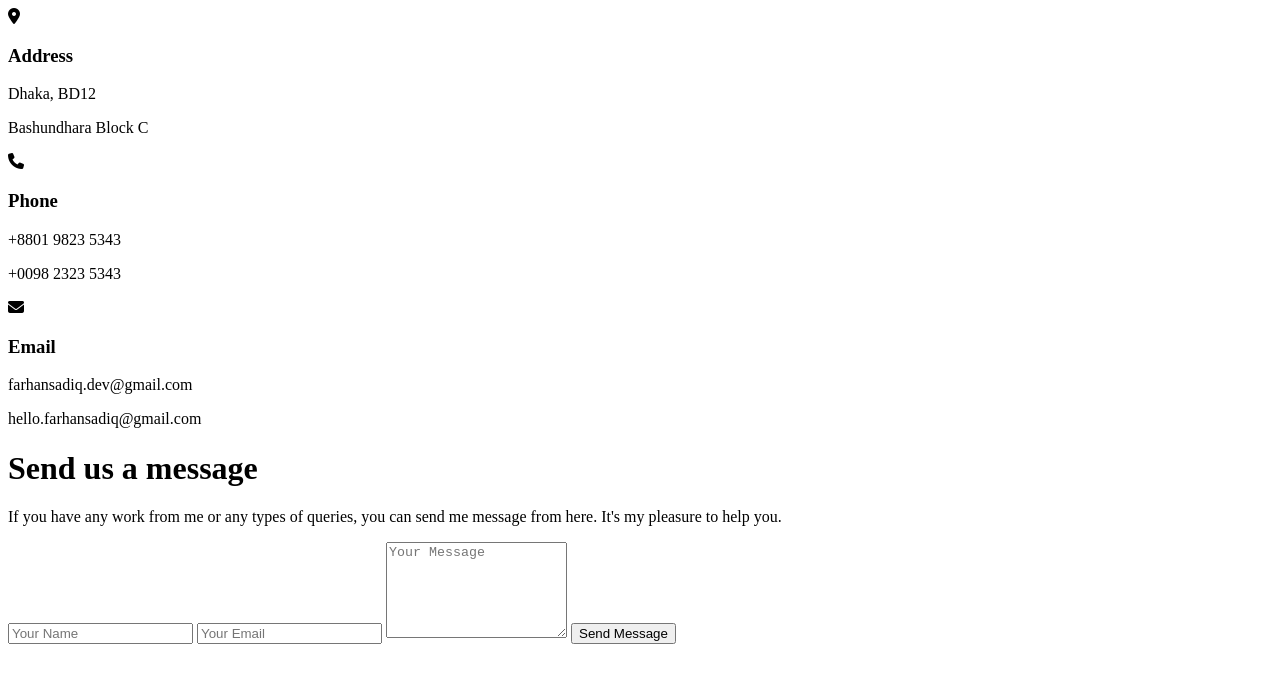
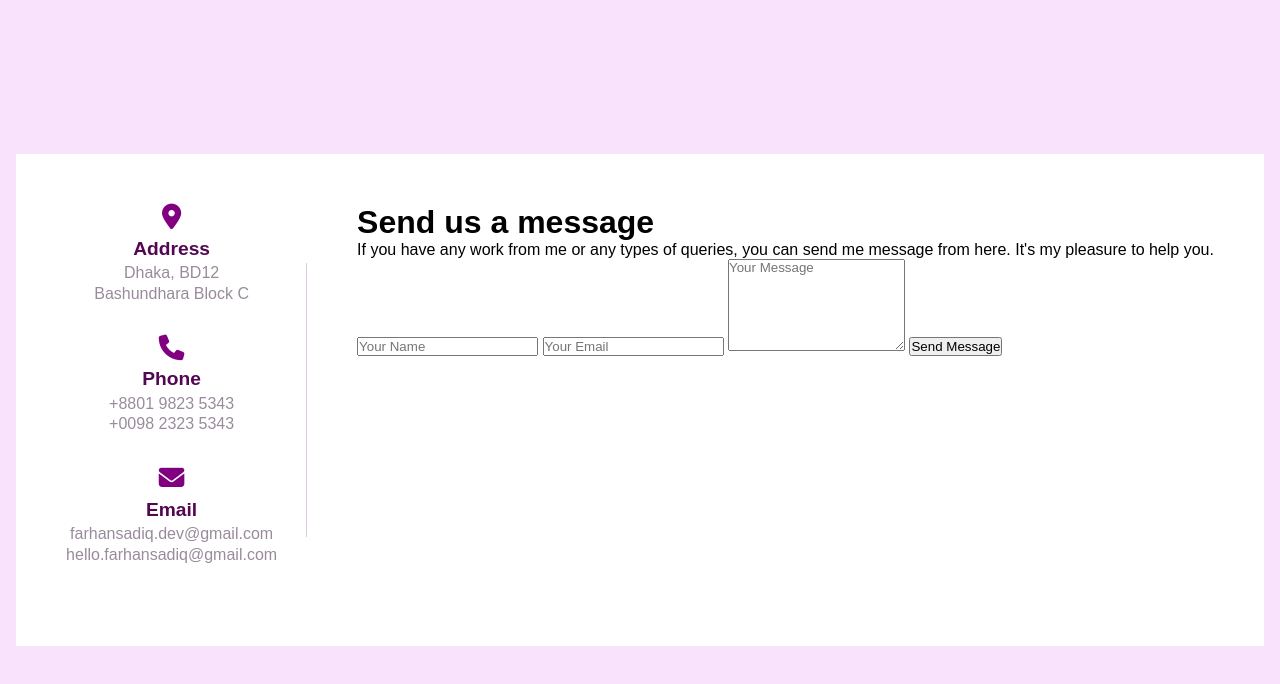
Before and after one commit to farhansm01/contact-us-form, a plain HTML site: page index.html in a window 1280 px wide. Drawn offline with Linux system fonts and the light colour scheme.

Commit message:
left part done

```diff
--- a/index.html
+++ b/index.html
@@ -7,6 +7,7 @@
       src="https://kit.fontawesome.com/d8e34e8eec.js"
       crossorigin="anonymous"
     ></script>
+    <link rel="stylesheet" href="style.css" />
     <title>Contact Us Form</title>
   </head>
   <body>
--- /dev/null
+++ b/style.css
@@ -0,0 +1,58 @@
+* {
+  margin: 0;
+  padding: 0;
+  box-sizing: border-box;
+  font-family: sans-serif;
+}
+
+main {
+  width: 100vw;
+  height: 100vh;
+  /* background: rebeccapurple; */
+  display: flex;
+  justify-content: center;
+  align-items: center;
+  background-color: rgb(249, 227, 252);
+}
+
+.container {
+  display: flex;
+  gap: 5rem;
+  background-color: #fff;
+  padding: 3.125rem;
+}
+
+.icons {
+  text-align: center;
+  margin-bottom: 1.875rem;
+}
+.icons i {
+  color: purple;
+  font-size: 1.6rem;
+  margin-bottom: 0.5rem;
+}
+
+.icons h3 {
+  font-size: 1.2rem;
+  color: rgb(83, 7, 83);
+  margin-bottom: 0.2rem;
+}
+
+.icons p {
+  font-size: 1rem;
+  color: #998b9b;
+  line-height: 1.3;
+}
+.left {
+  position: relative;
+}
+.left::after {
+  content: "";
+  position: absolute;
+  width: 1.5px;
+  height: 70%;
+  background-color: #ddcbe2;
+  right: -30px;
+  top: 50%;
+  transform: translateY(-50%);
+}
```
